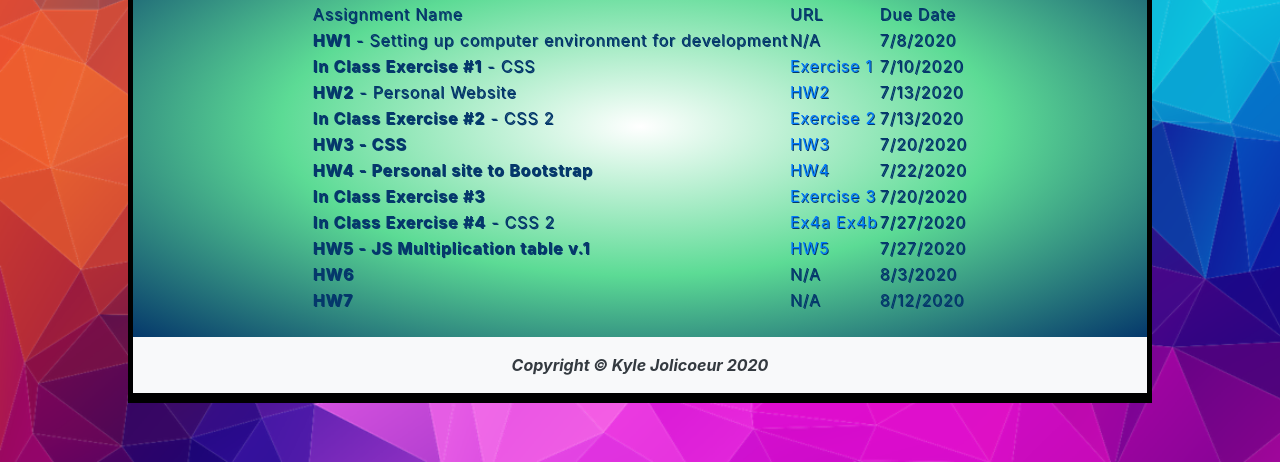
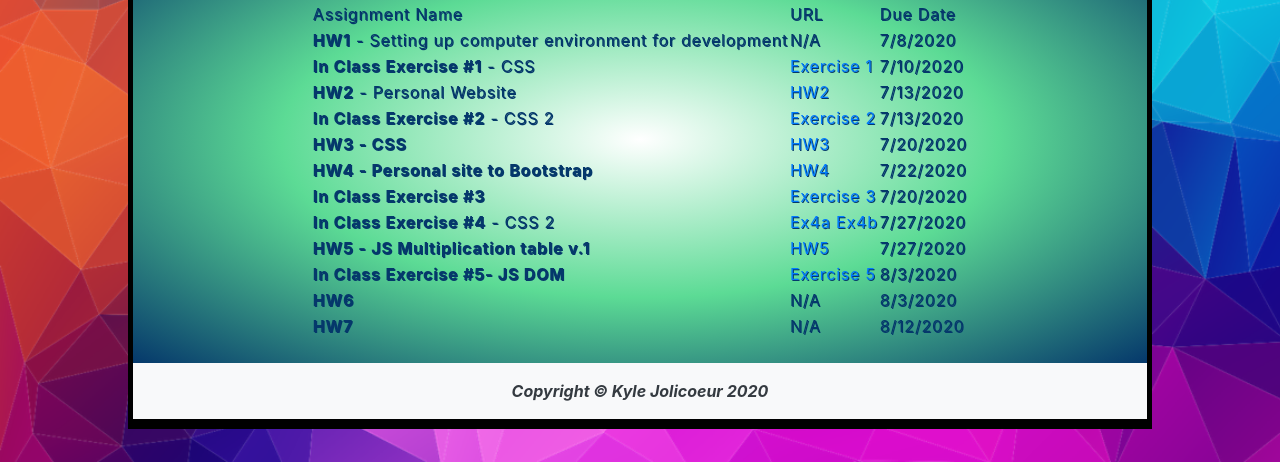
Before and after one commit to kjolicoeur/kjolicoeur.github.io, a plain HTML site: page guihw.html in a window 1280 px wide. Shown: the part 338-800 px from the top of the page. Drawn offline with nearby package versions, Linux system fonts and the light colour scheme.

Commit message:
inclass5 to homepage

```diff
--- a/guihw.html
+++ b/guihw.html
@@ -101,6 +101,11 @@ assignments.
                     <td class="tablecontent">7/27/2020</td>
                 </tr>
                 <tr>
+                    <td class="tablecontent"><strong>In Class Exercise #5- JS DOM</strong></td>
+                    <td class="tablecontent"><a href="KJ_Gui_InClass_5/example.js">Exercise 5</a></td>
+                    <td class='tablecontent'>8/3/2020</td>
+                </tr>
+                <tr>
                     <td class="tablecontent"><strong>HW6</strong></td>
                     <td class="tablecontent">N/A</td>
                     <td class="tablecontent">8/3/2020</td>
```
